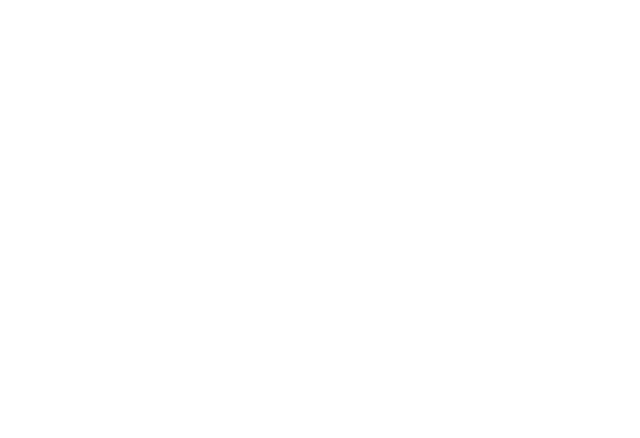
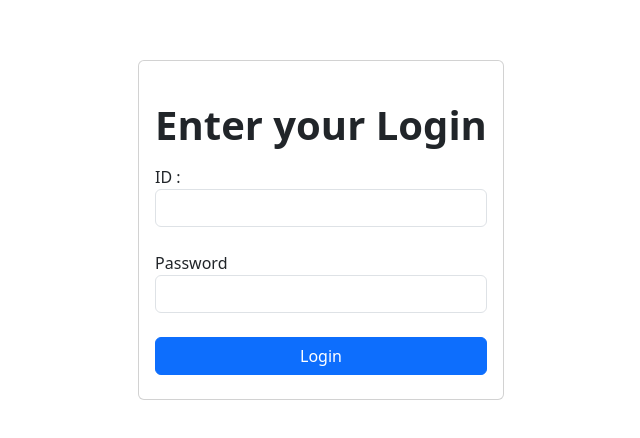
Before and after one commit to Prithivi36/ClassroomManagement, a React (Vite) app: page /admin in a window 1280 px wide. Before the commit this address had no page. Shown: the part 170-608 px from the top of the page, without its empty margins (319-959 px from the left). Built offline with nearby package versions, Linux system fonts and the light colour scheme.

Commit message:
Enabled Authentication for all

```diff
--- a/src/Api/StudentApi.js
+++ b/src/Api/StudentApi.js
@@ -1,6 +1,6 @@
 import axios from "axios";
 
-const Baseurl="http://localhost:8080/"
+const Baseurl="http://13.126.17.188:8080/"
 
 
 axios.interceptors.request.use(function(config){
@@ -92,8 +92,9 @@
         console.log(res.data),
         localStorage.setItem('token',"Bearer "+res.data)
         roles==='absent'?location.href='/absent':
+        roles==='admin'?location.href='/adminPanel':
         setTimeout(
-            ()=>{roles==='teachers'?location.href='/teacher/1':location.href='/student/'+studentInfo.username,
+            ()=>{roles==='teachers'?location.href='/teacher/'+studentInfo.username:location.href='/student/'+studentInfo.username,
             5000
         }
             )
@@ -105,3 +106,6 @@
 export function registerteacher(userDetails){
     return axios.post(Baseurl+'auth/register/teacher',userDetails)
 }
+export function registerRep(userDetails){
+    return axios.put(Baseurl+'auth/register/rep/'+userDetails)
+}
--- a/src/App.jsx
+++ b/src/App.jsx
@@ -9,6 +9,8 @@
 import RegisterPage from "./Pages/Register/RegisterPage.jsx"
 import LoadingPage from "./Common/LoadingPage.jsx"
 import LoginCred from "./Pages/credential/LoginCred.jsx"
+import Admin from "./Pages/Admin/Admin.jsx"
+import AdminRedirect from "./Pages/Admin/AdminRedirect.jsx"
 
 function App() {
 
@@ -19,6 +21,8 @@
         <Routes>
             <Route path='/' element={<Login />} />
             <Route path='/credentials' element={<LoginCred />} />
+            <Route path='/admin' element={<AdminRedirect />} />
+            <Route path='/adminPanel' element={<Admin />} />
             <Route path='/welcome' element={<LoadingPage />} />
             <Route path='/register' element={<RegisterPage />} />
             <Route path='/:role/:id' element={<Home />} />
--- a/src/Common/Navbar.jsx
+++ b/src/Common/Navbar.jsx
@@ -8,6 +8,7 @@
     localStorage.removeItem('currentUser')
     localStorage.removeItem('token')
     navigator('/')
+    setTimeout(location.reload(),15000)
   }
 
 
--- a/src/Pages/Absent/AbsentMarkdown.jsx
+++ b/src/Pages/Absent/AbsentMarkdown.jsx
@@ -36,7 +36,8 @@
         )
         sendOnDuty(outGoingOnDuty).then(
             res=>{
-                console.log()
+                console.log(res.data)
+
             }
         )
         location.reload()
@@ -70,8 +71,8 @@
         selectedOnDuty.has(student)
     }
 
-
-    for (let i = 710722243001; i < 710722243065; i++) {
+    metaInfo.map((info)=>{
+        const i=info.regNo
         studentsNumbers.push(
             <div
                 key={i}
@@ -88,7 +89,11 @@
                 </div>
            </div>
         );
-    }
+    })
+
+
+
+
 
 
     return (
--- /dev/null
+++ b/src/Pages/Admin/Admin.jsx
@@ -0,0 +1,36 @@
+import React from 'react'
+import {  registerteacher } from '../../Api/StudentApi'
+
+function Admin() {
+    const [user,setUser]=React.useState({
+        username:'',
+        password:''
+      })
+
+      function handleChange(event){
+        const {name,value}=event.target
+        setUser((prev)=>{
+          return({...prev,[name]:value})
+        })
+      }
+      function handleSubmit(){
+        registerteacher(user).then(res=>console.log(res.data))
+      }
+
+      return (
+        <div style={{height:'100vh'}} className='d-flex justify-content-center align-items-center'>
+          <div className="card px-3 py-4">
+            <h1 className="text-center my-3 fw-bolder">Enter your Login</h1>
+            <label htmlFor="name" className='fw-medium'>ID :</label>
+            <input name='username' onChange={handleChange} id='name' className='form-control' type="text" />
+            <label htmlFor="password" className='fw-medium mt-4'>Password</label>
+            <input name='password' onChange={handleChange} id='password' className='form-control'  type="password" />
+
+
+            <button onClick={handleSubmit} className='btn btn-primary mt-4'>Login</button>
+          </div>
+        </div>
+      )
+}
+
+export default Admin
--- /dev/null
+++ b/src/Pages/Admin/AdminRedirect.jsx
@@ -0,0 +1,37 @@
+import React from 'react'
+import { loginStudent } from '../../Api/StudentApi'
+
+function AdminRedirect() {
+    const [user,setUser]=React.useState({
+        username:'',
+        password:''
+      })
+
+      function handleChange(event){
+        const {name,value}=event.target
+        setUser((prev)=>{
+          return({...prev,[name]:value})
+        })
+      }
+      function handleSubmit(){
+        loginStudent(user,'admin')
+        localStorage.setItem('currentUser',user.username)
+      }
+
+      return (
+        <div style={{height:'100vh'}} className='d-flex justify-content-center align-items-center'>
+          <div className="card px-3 py-4">
+            <h1 className="text-center my-3 fw-bolder">Enter your Login</h1>
+            <label htmlFor="name" className='fw-medium'>ID :</label>
+            <input name='username' onChange={handleChange} id='name' className='form-control' type="text" />
+            <label htmlFor="password" className='fw-medium mt-4'>Password</label>
+            <input name='password' onChange={handleChange} id='password' className='form-control'  type="password" />
+
+
+            <button onClick={handleSubmit} className='btn btn-primary mt-4'>Login</button>
+          </div>
+        </div>
+      )
+}
+
+export default AdminRedirect
--- a/src/Pages/Home/Components/Modals/LeaveModal.jsx
+++ b/src/Pages/Home/Components/Modals/LeaveModal.jsx
@@ -1,5 +1,6 @@
 import React from 'react'
 import { getStudent,postRequest } from '../../../../Api/StudentApi'
+import { useParams } from 'react-router-dom'
 
 function LeaveModal() {
 
@@ -10,10 +11,10 @@
     date:'',
     reason:''
   })
-
+  const {id}=useParams()
   React.useEffect(
     ()=>{
-      getStudent(localStorage.getItem('currentUser')).then(
+      getStudent(id).then(
         res=>setPermissionDetail((prev)=>{
           return({...prev,
             studentId:res.data.regNo,
--- a/src/Pages/LeaveReuests/LeaveTablePage.jsx
+++ b/src/Pages/LeaveReuests/LeaveTablePage.jsx
@@ -17,7 +17,7 @@
 
     const requests=allRequest.map((req)=>{
 
-      return(
+      return(req.denied?'':
         <tr key={req.id} >
           <td className={req.type==='od'?'bg-success':'bg-dark'} >{req.studentId}</td>
           <td>{req.studentName}</td>
@@ -38,7 +38,6 @@
         </tr>
       )
     })
-  console.log(allRequest)
     return (
       <div className="table-responsive">
         <table className='table table-dark table-bordered'>
--- a/src/Pages/Teachers/Components/MetaInfoCard.jsx
+++ b/src/Pages/Teachers/Components/MetaInfoCard.jsx
@@ -52,6 +52,7 @@
         setSkills('')}} className="btn  btn-secondary">clear</button>}
       <input value={skill} onChange={(event)=>setSkills(event.target.value)} className='w-50 ms-3 form-control' placeholder='Search By Skill' type="text" />
     </div>
+    <p className='my-3 fw-bolder'>Total Students : <span className='fw-medium'>{metaCards.length}</span></p>
     {metaCards}
     </>
   )
--- /dev/null
+++ b/src/Pages/Teachers/Modals/RepMark.jsx
@@ -0,0 +1,35 @@
+import React from 'react'
+import { registerRep } from '../../../Api/StudentApi'
+
+function RepMark() {
+    const [regNum,setRegNo]=React.useState(0)
+
+    function handleChange(event){
+      const {value}=event.target
+      setRegNo(value)
+    }
+
+    function increase(){
+      registerRep(regNum).then(
+        res=>console.log(res.data)
+      )
+    }
+
+
+    return (
+      <div id='markRep' className="modal fade">
+        <div className="modal-dialog modal-dialog-centered">
+          <div className="modal-content">
+          <div  className="modal-body">
+            <input onChange={handleChange} placeholder='Enter Reg.no' className='form-control' type="text" />
+            <div className="d-flex">
+              <button onClick={increase} className='btn mt-3 me-3 btn-sm btn-warning'>Make Rep</button>
+            </div>
+          </div>
+          </div>
+        </div>
+      </div>
+    )
+}
+
+export default RepMark
--- a/src/Pages/Teachers/TeachersPage.jsx
+++ b/src/Pages/Teachers/TeachersPage.jsx
@@ -4,17 +4,19 @@
 import ReqModal from './Modals/ReqModal'
 import ConcMark from './Modals/ConcMark'
 import MetaInfoCard from './Components/MetaInfoCard'
-import { useNavigate } from 'react-router-dom'
+import { useNavigate, useParams } from 'react-router-dom'
+import RepMark from './Modals/RepMark'
 
 function Teachers() {
   const navigator=useNavigate()
+  const {id}=useParams()
   return (
 
   <div className="d-sm-flex justify-content-around">
 
     <div className="card flex-row justify-content-around px-4 m-4 py-5">
           <div className="">
-              <h2 className='fw-bolder'> Logged in as Mr.Jhon</h2>
+              <h2 className='fw-bolder'> Logged in as {id}</h2>
               <p>Department of Physics</p>
               <button data-bs-toggle='modal' data-bs-target='#addMat' className="btn btn-primary d-block mb-2">+Add to ClassRoom</button>
               <ClassRoomModal/>
@@ -22,6 +24,8 @@
 
               <button data-bs-toggle='modal' data-bs-target='#markConc' className="btn btn-danger d-block mb-2">+ Mark Concerns</button>
               <ConcMark />
+              <button data-bs-toggle='modal' data-bs-target='#markRep' className="btn btn-warning d-block mb-2">+ Assign Rep</button>
+              <RepMark />
           </div>
           <img style={{width:'130px',height:'130px'}} className='img-fluid' src={Prithivi} alt="" />
       </div>
```
Also changed, not shown: src/Pages/Home/Components/Modals/StatusModal.jsx (+6 -6 lines).
